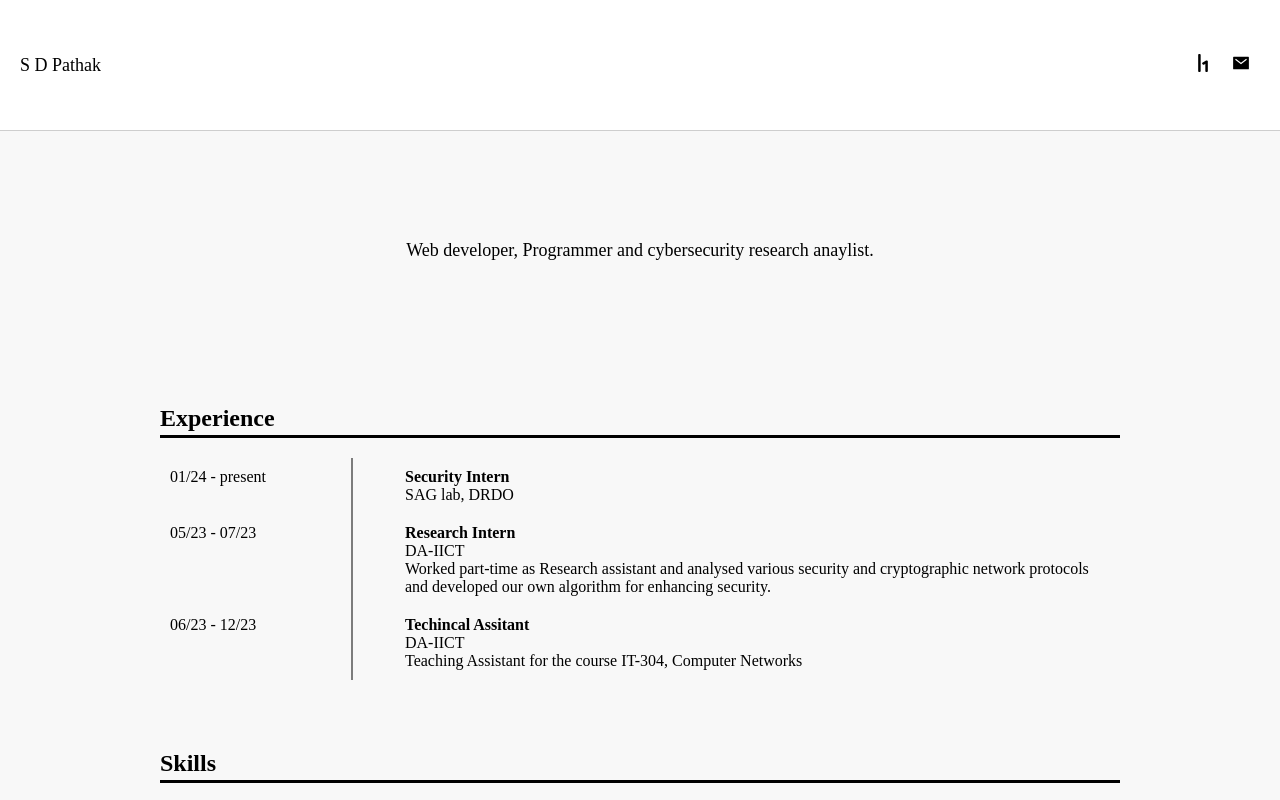
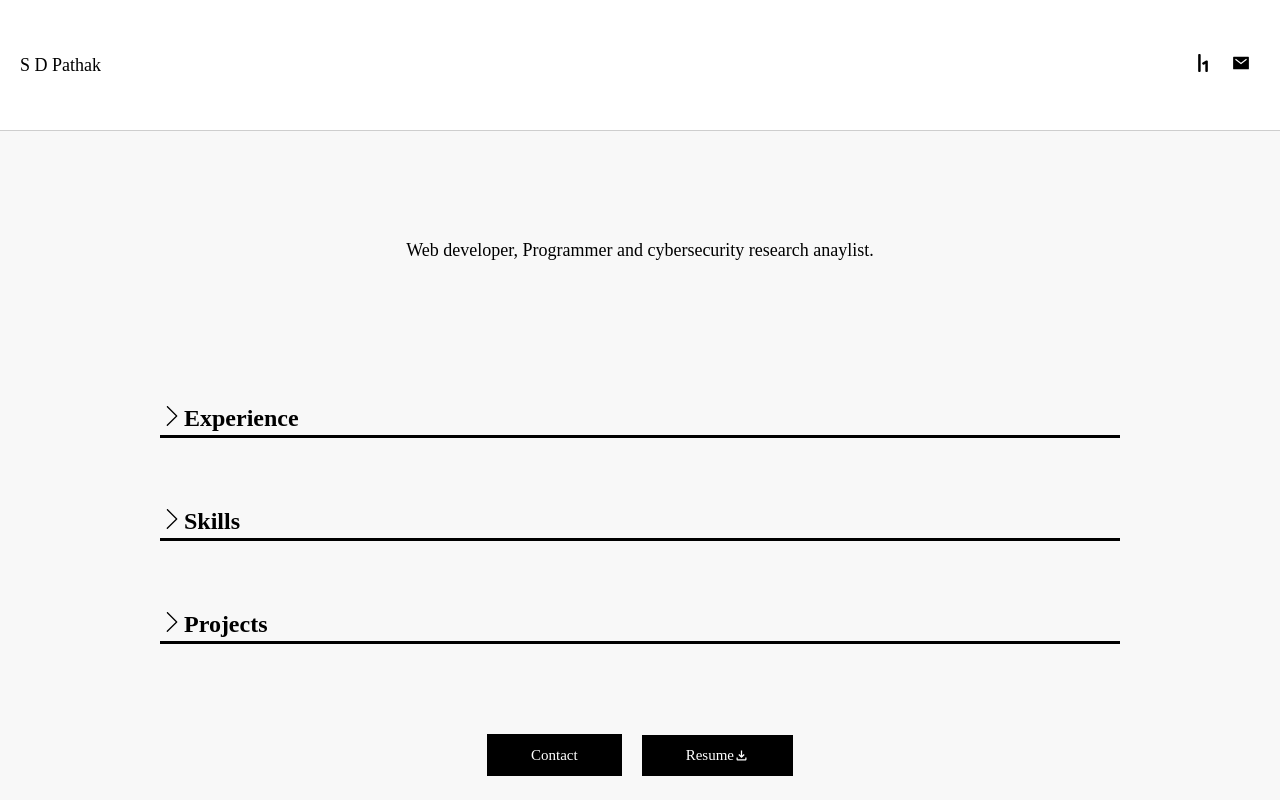
Before and after one commit to sdpathak24/portfolio, a React (Create React App) app: page / in a window 1280 px wide. Shown: the top 800 px of the page. Built offline with nearby package versions, Linux system fonts and the light colour scheme; some icons are missing.

Commit message:
new styling added

```diff
--- a/src/components/experience.js
+++ b/src/components/experience.js
@@ -1,10 +1,22 @@
-import React from "react";
+import { React, useState } from "react";
+import { SlArrowRight } from "react-icons/sl";
 import "../styles/experience.css";
 
 const Experience = () => {
+  const [isTimelineVisible, setIsTimelineVisible] = useState(false);
+  const [isIconRotated, setIsIconRotated] = useState(false);
+
+  const toggleTimelineVisibility = () => {
+    setIsTimelineVisible(!isTimelineVisible);
+    setIsIconRotated(!isIconRotated);
+  };
   return (
     <div className="container">
-      <h2>Experience</h2>
+      <h2 onClick={toggleTimelineVisibility}>
+        <SlArrowRight style={{ height: "20px", transform: isIconRotated ? "rotate(90deg)" : "rotate(0deg)" }} />
+        Experience
+      </h2>
+      {isTimelineVisible && (
         <div className="timeline">
           <div className="timeline-item">
             <div className="date">01/24 - present</div>
@@ -33,6 +45,7 @@ const Experience = () => {
             </div>
           </div>
         </div>
+      )}
     </div>
   );
 };
--- a/src/components/navbar.js
+++ b/src/components/navbar.js
@@ -1,13 +1,36 @@
-import { React } from "react";
+import React, { useState, useEffect, useRef } from "react";
 import { FaLinkedin, FaGithub, FaXTwitter } from "react-icons/fa6";
 import { IoMailSharp } from "react-icons/io5";
 import { SiHackerone } from "react-icons/si";
 import "../styles/navbar.css";
 
 const Navbar = () => {
+  const wrapperRef = useRef(null);
+  const [isScrolled, setIsScrolled] = useState(false);
+
+  useEffect(() => {
+    const handleScroll = () => {
+      const scrollTop = window.scrollY;
+
+      if (scrollTop > 0 && !isScrolled) {
+        setIsScrolled(true);
+        wrapperRef.current.classList.add("scrolled");
+      } else if (scrollTop === 0 && isScrolled) {
+        setIsScrolled(false);
+        wrapperRef.current.classList.remove("scrolled");
+      }
+    };
+
+    window.addEventListener("scroll", handleScroll);
+
+    return () => {
+      window.removeEventListener("scroll", handleScroll);
+    };
+  }, [isScrolled]);
+
   return (
     <div>
-      <div className="wrapper">
+      <div ref={wrapperRef} className="wrapper">
         <div className="name">S D Pathak</div>
         <div className="socials">
           <a href="https://www.linkedin.com/in/sarvagn-pathak-482274247/" target="_blank" rel="noopener noreferrer">
--- a/src/components/projects.js
+++ b/src/components/projects.js
@@ -1,5 +1,6 @@
-import React from "react";
+import { React, useState } from "react";
 import { FaGithub, FaYoutube } from "react-icons/fa6";
+import { SlArrowRight } from "react-icons/sl";
 
 const Project = ({ name, desc, link, YtLink }) => {
   return (
@@ -25,9 +26,20 @@ const Project = ({ name, desc, link, YtLink }) => {
 };
 
 const Projects = () => {
+  const [isTimelineVisible, setIsTimelineVisible] = useState(false);
+  const [isIconRotated, setIsIconRotated] = useState(false);
+
+  const toggleTimelineVisibility = () => {
+    setIsTimelineVisible(!isTimelineVisible);
+    setIsIconRotated(!isIconRotated);
+  };
   return (
     <div className="container">
-      <h2>Projects</h2>
+      <h2 onClick={toggleTimelineVisibility}>
+        <SlArrowRight style={{ height: "20px", transform: isIconRotated ? "rotate(90deg)" : "rotate(0deg)" }} />
+        Projects
+      </h2>
+      {isTimelineVisible && (
         <div className="projects">
           <Project
             name={"Price-Comparison website"}
@@ -101,6 +113,7 @@ const Projects = () => {
             link={"https://github.com/sdpathak24/breaker"}
           />
         </div>
+      )}
     </div>
   );
 };
--- a/src/components/skills.js
+++ b/src/components/skills.js
@@ -1,4 +1,6 @@
+import { useState } from "react";
 import React from "react";
+import { SlArrowRight } from "react-icons/sl";
 import "../styles/skills.css";
 
 const SkillBox = ({ skill, rating }) => {
@@ -22,9 +24,20 @@ const SkillBox = ({ skill, rating }) => {
 };
 
 const Skills = () => {
+  const [isTimelineVisible, setIsTimelineVisible] = useState(false);
+  const [isIconRotated, setIsIconRotated] = useState(false);
+
+  const toggleTimelineVisibility = () => {
+    setIsTimelineVisible(!isTimelineVisible);
+    setIsIconRotated(!isIconRotated);
+  };
   return (
     <div className="container">
-      <h2>Skills</h2>
+      <h2 onClick={toggleTimelineVisibility}>
+        <SlArrowRight style={{ height: "20px", transform: isIconRotated ? "rotate(90deg)" : "rotate(0deg)" }} />
+        Skills
+      </h2>
+      {isTimelineVisible && (
         <div className="box-wrapper">
           <div className="box">
             <SkillBox skill="JavaScript" rating={7} />
@@ -35,6 +48,7 @@ const Skills = () => {
             <SkillBox skill="PHP" rating={5} />
           </div>
         </div>
+      )}
     </div>
   );
 };
--- a/src/styles/experience.css
+++ b/src/styles/experience.css
@@ -7,6 +7,10 @@
 .container h2 {
   border-bottom: solid;
   padding-bottom: 3px;
+}
+
+.container h2:hover {
+  cursor: pointer;
 }
 
 .timeline {
--- a/src/styles/navbar.css
+++ b/src/styles/navbar.css
@@ -11,6 +11,11 @@
   box-shadow: 0 0 1px;
   top: 0;
   z-index: 10;
+  transition: height 0.1s ease-in-out;
+}
+
+.wrapper.scrolled {
+  height: 50px; /* Adjust the height when scrolled */
 }
 
 .name {
```
Lines whose indentation alone changed are shown as unchanged.
